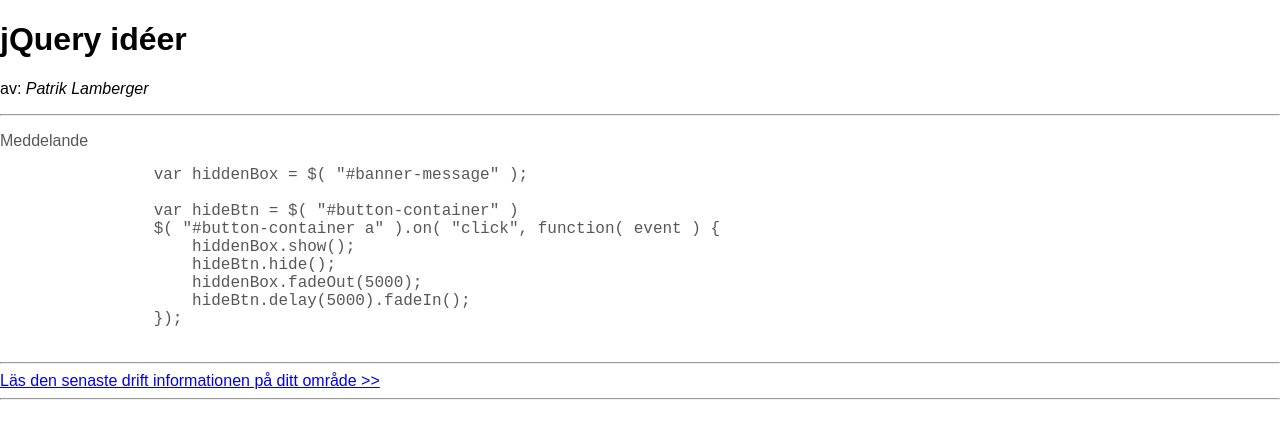
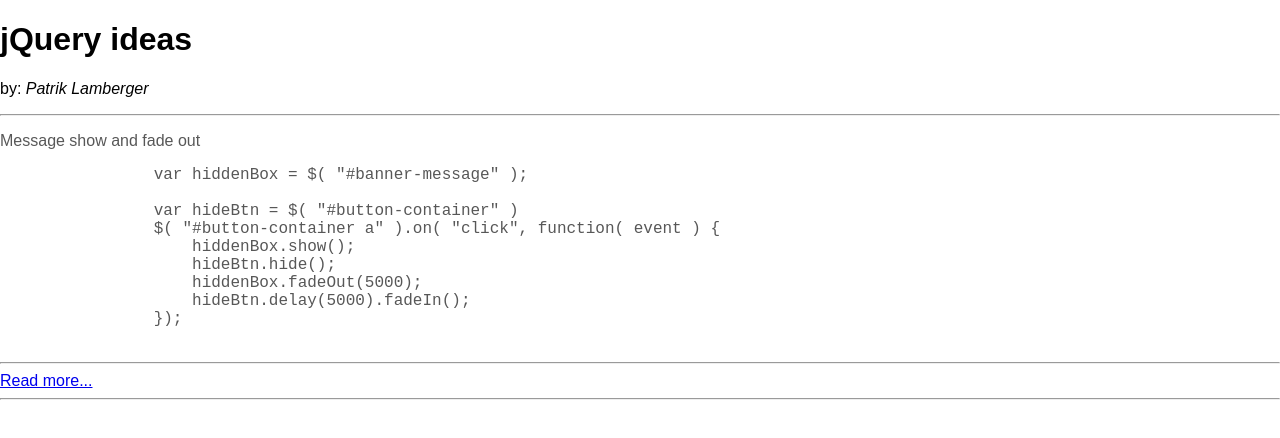
Before and after one commit to lamberger/jquery_ideas, a plain HTML site: page index.html in a window 1280 px wide. Both pictures are taken after a click on the link "Show message". Drawn offline with nearby package versions, Linux system fonts and the light colour scheme.

Commit message:
Update text

```diff
--- a/index.html
+++ b/index.html
@@ -3,7 +3,7 @@
     <head>
         <meta charset="utf-8">
         <meta http-equiv="X-UA-Compatible" content="IE=edge">
-        <title></title>
+        <title>jQ-ideas</title>
         <meta name="description" content="">
         <meta name="viewport" content="width=device-width, initial-scale=1">
 
@@ -19,15 +19,15 @@
         <![endif]-->
 
         <!-- Add your site or application content here -->
-        <h1>jQuery idéer</h1>
-        <p>av: <i>Patrik Lamberger</i></p>
+        <h1>jQuery ideas</h1>
+        <p>by: <i>Patrik Lamberger</i></p>
         <hr />
 
         <!-- =================================
                         Example one
              =================================-->
         <div id="banner-message">
-            <p>Meddelande</p>
+            <p>Message show and fade out</p>
             <pre>
                 var hiddenBox = $( "#banner-message" );
 
@@ -50,11 +50,10 @@
              =================================-->
 
         <div class="view">
-            <a href="#">Läs den senaste drift informationen på ditt område >></a>
+            <a href="#">Read more...</a>
         </div>
         <div class="mess">
-            <p>Title: Rubrik</p>
-            <p>Content: Test...</p>
+            <p>Toggle code</p>
             <pre>
                 //Toogle message with a link
                 $( ".view a" ).click(function() {
```
